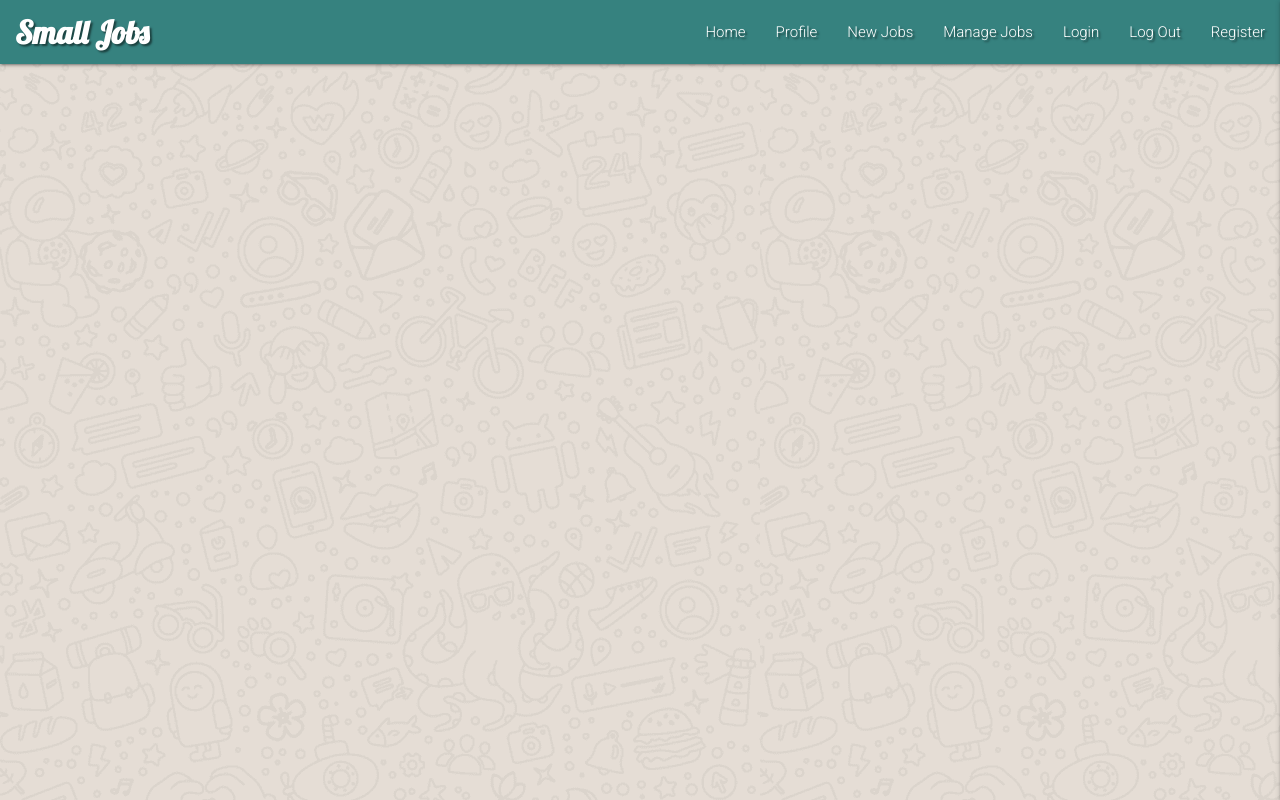
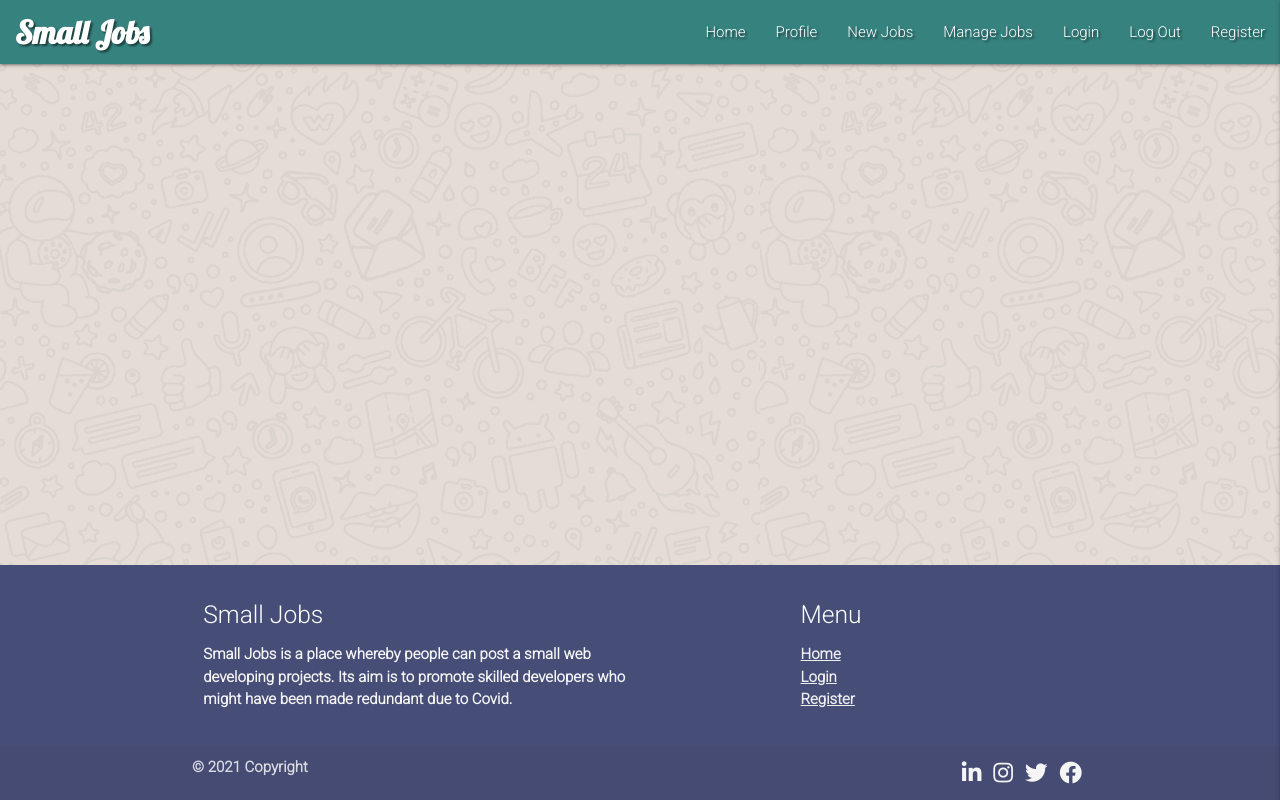
Before and after one commit to mickmccann/MS3-Small-Jobs, a Flask app: page / in a window 1280 px wide. Run offline with Flask 2, Linux system fonts and the light colour scheme; data that the repository does not hold is empty; some libraries are stand-ins or nearby versions.

Commit message:
Add footer with appropiate styling

```diff
--- a/static/css/style.css
+++ b/static/css/style.css
@@ -15,7 +15,15 @@ body {
         font-family: Roboto;
         font-weight: bold;
         color: #666666;
+        display: flex;
+    min-height: 100vh;
+    flex-direction: column;
 }
+
+  main {
+    flex: 1 0 auto;
+  }
+
 
 .brand-logo {
     font-family: Lobster;
@@ -26,3 +34,21 @@ body {
     font-family: Roboto;
     font-weight: 300;
 }
+
+.page-footer {
+    color: #f9db6d;
+    background-color: #464d77;
+}
+
+.page-footer a {
+    text-decoration: underline;
+}
+
+.page-footer a:hover {
+    text-decoration: none;
+}
+
+.fab {
+    font-size: 1.5em;
+    padding: 6px;
+}
--- a/templates/base.html
+++ b/templates/base.html
@@ -50,8 +50,42 @@
         </ul>
     </header>
 
+    <main>
         {% block content %}
         {% endblock %}
+    </main>
+
+    <footer class="page-footer">
+        <div class="container">
+            <div class="row">
+                <div class="col l6 s12">
+                    <h5 class="white-text">Small Jobs</h5>
+                    <p class="grey-text text-lighten-4">Small Jobs is a place whereby people can post a small web developing projects. Its aim is to promote skilled developers who might have been made redundant due to Covid.</p>
+                </div>
+                <div class="col l4 offset-l2 s12">
+                    <h5 class="white-text">Menu</h5>
+                    <ul>
+                        <li><a class="grey-text text-lighten-3" href="{{ url_for('get_jobs') }}">Home</a></li>
+                        <li><a class="grey-text text-lighten-3" href="#!">Login</a></li>
+                        <li><a class="grey-text text-lighten-3" href="#!">Register</a></li>
+                    </ul>
+                </div>
+            </div>
+        </div>
+        <div class="footer-copyright">
+            <div class="container">
+                © 2021 Copyright
+                <a class="grey-text text-lighten-4 right" href="https://www.facebook.com"
+                    title="Facebook" target="_blank"><i class="fab fa-facebook"></i></a>
+                <a class="grey-text text-lighten-4 right" href="https://www.twitter.com"
+                    title="Twitter" target="_blank"><i class="fab fa-twitter"></i></a>
+                <a class="grey-text text-lighten-4 right" href="https://www.instagram.com"
+                    title="Instagram" target="_blank"><i class="fab fa-instagram"></i></a>
+                <a class="grey-text text-lighten-4 right" href="https://www.linkedin.com"
+                    title="Linkedin" target="_blank"><i class="fab fa-linkedin-in"></i></a>
+            </div>
+        </div>
+    </footer>
 
         <!-- scripts -->
         <script src="https://code.jquery.com/jquery-3.6.0.min.js"
```
Lines whose indentation alone changed are shown as unchanged.
